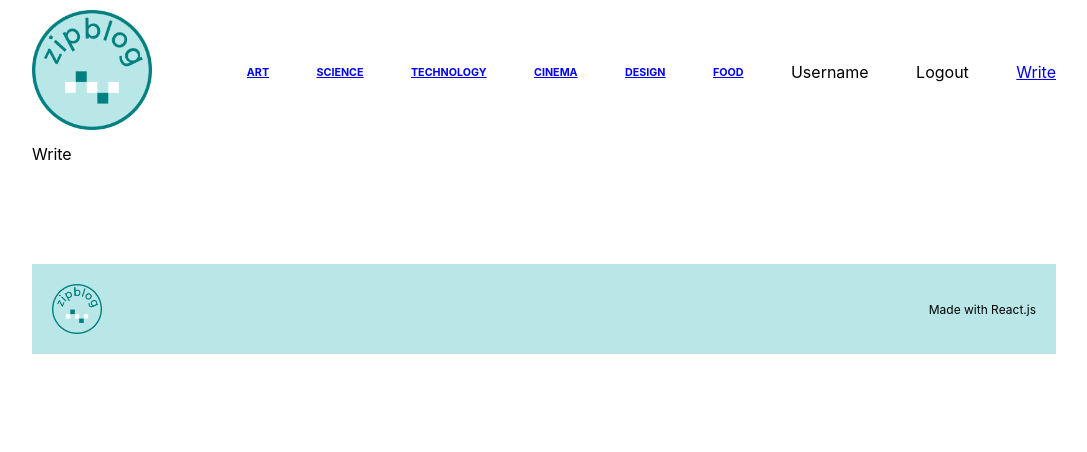
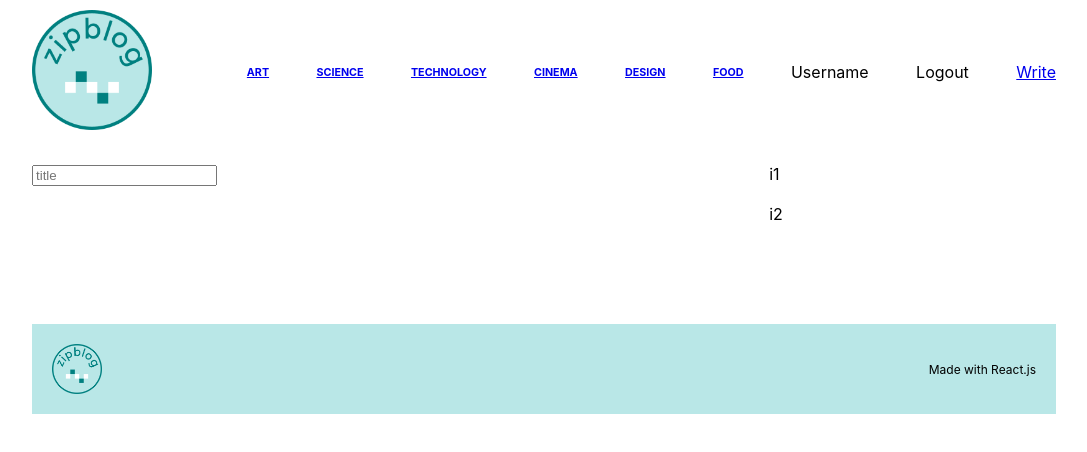
Before and after one commit to Nireusblog/ZipBlog, a React (Create React App) app: page /Write in a window 1280 px wide. Shown: the top 452 px of the page, without its empty margins (96-1183 px from the left). Built offline with nearby package versions, Linux system fonts and the light colour scheme.

Commit message:
single post done. starting new post

```diff
--- a/src/pages/Write.jsx
+++ b/src/pages/Write.jsx
@@ -2,6 +2,17 @@ import React from 'react'
 
 export const Write = () => {
   return (
-    <div>Write</div>
+    <div className='add' >
+      <div className="content">
+        <input type="text" placeholder='title'/>
+      </div>
+
+      <div className="menu">
+        <div className="item">i1</div>
+        <div className="item">i2</div>
+      </div>
+    </div>
   )
 }
+
+export default Write
--- a/src/style.scss
+++ b/src/style.scss
@@ -297,8 +297,47 @@ $lightgreen : #b9e7e7;
                         h2{
                             color: #555;
                         }
+
+                        button{
+                            width: max-content;
+                            padding: 7.5px 15px;
+                            border: none;
+                            cursor: pointer;
+                            background-color: white;
+                            border: 1px solid teal;
+                            color: teal;
+
+                            &:hover{
+                                border: 1px solid white;
+                                background-color: $lightgreen;
+                                color: black;
+
+                            }
+                        }
                     }
                 }
             }
+
+            //WRITE
+
+            .add{
+                margin-top: 20px;
+                display: flex;
+                gap: 20px;
+
+                .content{
+                    flex: 5;
+                }
+
+
+                .menu{
+                    flex: 2;
+                    display: flex;
+                    flex-direction: column;
+                    gap: 20px;
+
+                }
+
+            }
         }
     }
```
